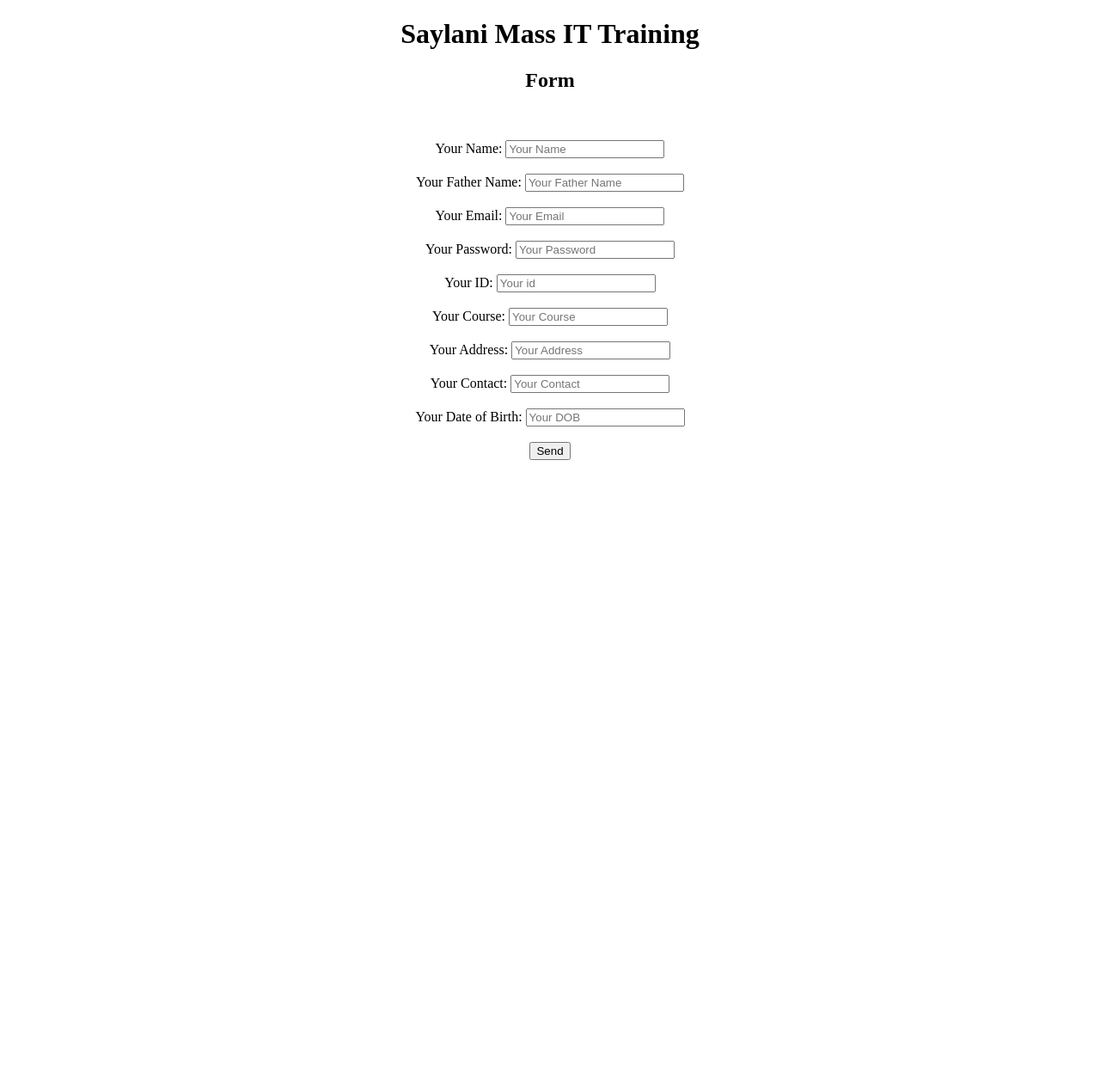
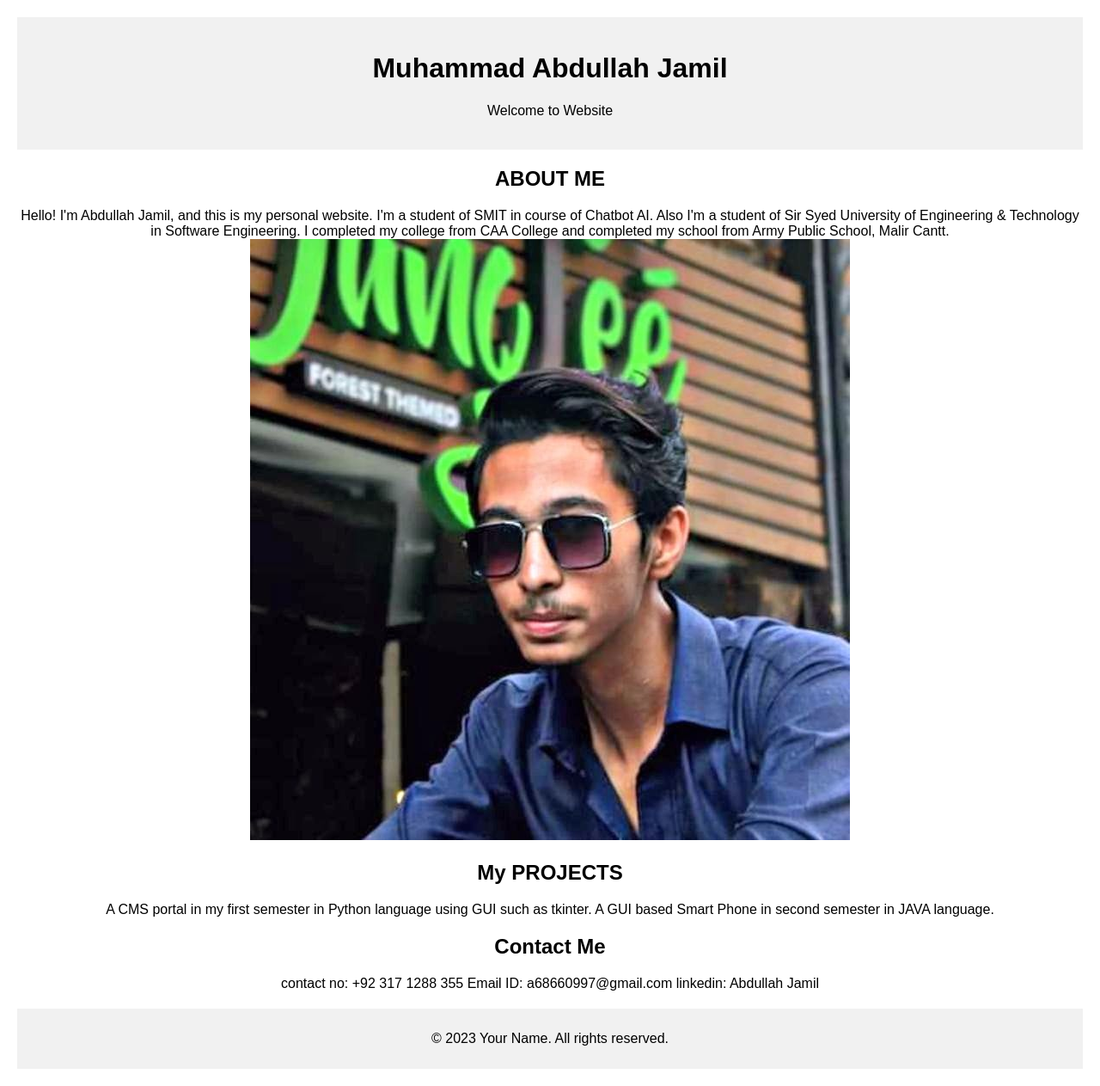
Before and after one commit to a68660997/Abdullah, a plain HTML site: page index.html in a window 1280 px wide. Shown: the whole page at 86% size. Before the commit the page ends 800 px from the top, so only its background shows below. Drawn offline with Linux system fonts and the light colour scheme.

Commit message:
Add files via upload

```diff
--- a/index.html
+++ b/index.html
@@ -3,27 +3,61 @@
 <head>
     <meta charset="UTF-8">
     <meta name="viewport" content="width=device-width, initial-scale=1.0">
-    <title>Document</title>
+    <title>Your Name - Introduction</title>
+    <style>
+        body {
+            font-family: Arial, sans-serif;
+            margin: 20px;
+        }
+        header {
+            text-align: center;
+            padding: 20px;
+            background-color: #f1f1f1;
+        }
+        section {
+            margin: 20px 0;
+        }
+        footer {
+            text-align: center;
+            padding: 10px;
+            background-color: #f1f1f1;
+        }
+    </style>
 </head>
 <body>
-    <form action="https://formsubmit.co/a68660997@gmail.com" method="POST">
-        <center>
-            <strong>
-            <h1>Saylani Mass IT Training</h1>
-            <h2>Form</h2>
-        </strong>
-        <br><br>
-        Your Name: <input type="text" name="name" required placeholder="Your Name"><br><br>
-        Your Father Name: <input type="text" name="father name" required placeholder="Your Father Name"><br><br>
-        Your Email: <input type="email" name="email" required placeholder="Your Email"><br><br>
-        Your Password: <input type="password" name="password" required placeholder="Your Password"><br><br>
-        Your ID: <input type="number" name="id" required placeholder="Your id"><br><br>
-        Your Course: <input type="text" name="course" required placeholder="Your Course"><br><br>
-        Your Address: <input type="text" name="address" required placeholder="Your Address"><br><br>
-        Your Contact: <input type="number" name="contact" required placeholder="Your Contact"><br><br>
-        Your Date of Birth: <input type="text" name="date of birth" required placeholder="Your DOB"><br><br>
-        <button type="Submit">Send</button>
-    </center>
-   </form>
+    <header>
+        <h1>Muhammad Abdullah Jamil</h1>
+        <p>Welcome to Website</p>
+    </header>
+
+    <section>
+        <center><h2>ABOUT ME </h2>
+        <p>
+            Hello! I'm Abdullah Jamil, and this is my personal website.
+            I'm a student of SMIT in course of Chatbot AI. Also I'm a student of Sir Syed University of Engineering & Technology in Software Engineering. I completed my college from CAA College and completed my school from Army Public School, Malir Cantt.
+            <img src="WhatsApp Image 2023-12-19 at 3.38.18 PM.jpeg" alt="Project Example">
+        </p></center>
+    </section>
+
+    <section>
+        <center><h2>My PROJECTS</h2>
+        <p>
+            A CMS portal in my first semester in Python language using GUI such as tkinter.
+            A GUI based Smart Phone in second semester in JAVA language.
+        </p></center>
+    </section>
+
+    <section>
+        <center><h2>Contact Me</h2>
+        <p>
+            contact no: +92 317 1288 355
+            Email ID: a68660997@gmail.com
+            linkedin: Abdullah Jamil
+        </p></center>
+    </section>
+
+    <footer>
+        <p>&copy; 2023 Your Name. All rights reserved.</p>
+    </footer>
 </body>
 </html>
```
Also changed, not shown: WhatsApp Image 2023-12-19 at 3.38.18 PM.jpeg (added).
